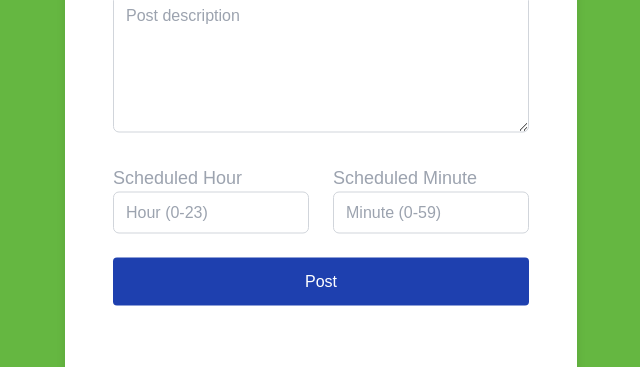
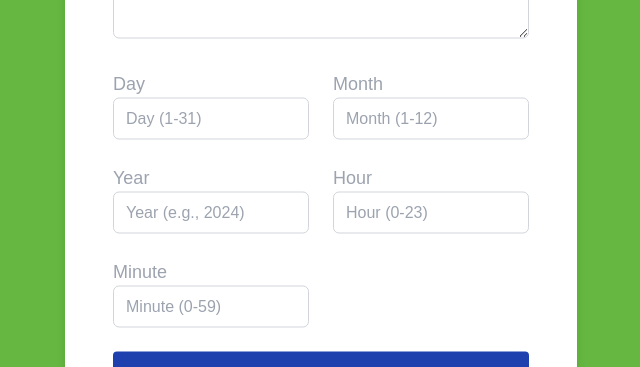
Before and after one commit to szwedmichael/cse312-group-proj, a React (Vite) app in the folder front-end/website/: page /home in a window 1280 px wide. Both pictures are taken after a click on the button "Create New Post". Shown: the part 346-713 px from the top of the page, without its empty margins (319-959 px from the left). Built offline with nearby package versions, Linux system fonts and the light colour scheme; no server answers.

Commit message:
updated to have the minute hour day month year

```diff
--- a/front-end/website/src/pages/HomepageLogged.jsx
+++ b/front-end/website/src/pages/HomepageLogged.jsx
@@ -236,31 +236,25 @@ function HomepageLogged() {
                     <div className="md:col-span-2">
                       <textarea name="description" value={newPost.description} onChange={postReset} placeholder="Post description" className="w-full border border-gray-300 rounded-md py-2 px-3 focus:outline-none focus:border-blue-700" rows="5" cols="" ></textarea>
                     </div>
-                    <div className="md:col-span-1">
-                      <label htmlFor="hour" className="float-left block font-normal text-gray-400 text-lg">Scheduled Hour</label>
-                      <input
-                        type="number"
-                        name="hour"
-                        placeholder="Hour (0-23)"
-                        min="0"
-                        max="23"
-                        value={newPost.hour}
-                        onChange={postReset}
-                        className="w-full border border-gray-300 rounded-md py-2 px-3 focus:outline-none focus:border-blue-700"
-                      />
+                    <div>
+                      <label htmlFor="day" className="float-left block font-normal text-gray-400 text-lg">Day</label>
+                      <input type="number" name="day" placeholder="Day (1-31)" min="1" max="31" value={newPost.day} onChange={postReset} className="w-full border border-gray-300 rounded-md py-2 px-3 focus:outline-none focus:border-blue-700" />
                     </div>
-                    <div className="md:col-span-1">
-                      <label htmlFor="minute" className="float-left block font-normal text-gray-400 text-lg">Scheduled Minute</label>
-                      <input
-                        type="number"
-                        name="minute"
-                        placeholder="Minute (0-59)"
-                        min="0"
-                        max="59"
-                        value={newPost.minute}
-                        onChange={postReset}
-                        className="w-full border border-gray-300 rounded-md py-2 px-3 focus:outline-none focus:border-blue-700"
-                      />
+                    <div>
+                      <label htmlFor="month" className="float-left block font-normal text-gray-400 text-lg">Month</label>
+                      <input type="number" name="month" placeholder="Month (1-12)" min="1" max="12" value={newPost.month} onChange={postReset} className="w-full border border-gray-300 rounded-md py-2 px-3 focus:outline-none focus:border-blue-700" />
+                    </div>
+                    <div>
+                      <label htmlFor="year" className="float-left block font-normal text-gray-400 text-lg">Year</label>
+                      <input type="number" name="year" placeholder="Year (e.g., 2024)" value={newPost.year} onChange={postReset} className="w-full border border-gray-300 rounded-md py-2 px-3 focus:outline-none focus:border-blue-700" />
+                    </div>
+                    <div>
+                      <label htmlFor="hour" className="float-left block font-normal text-gray-400 text-lg">Hour</label>
+                      <input type="number" name="hour" placeholder="Hour (0-23)" min="0" max="23" value={newPost.hour} onChange={postReset} className="w-full border border-gray-300 rounded-md py-2 px-3 focus:outline-none focus:border-blue-700" />
+                    </div>
+                    <div>
+                      <label htmlFor="minute" className="float-left block font-normal text-gray-400 text-lg">Minute</label>
+                      <input type="number" name="minute" placeholder="Minute (0-59)" min="0" max="59" value={newPost.minute} onChange={postReset} className="w-full border border-gray-300 rounded-md py-2 px-3 focus:outline-none focus:border-blue-700" />
                     </div>
                     <div className="md:col-span-2">
                       <button className="py-3 text-base font-medium rounded text-white bg-blue-800 w-full hover:bg-blue-700 transition duration-300">Post</button>
```
